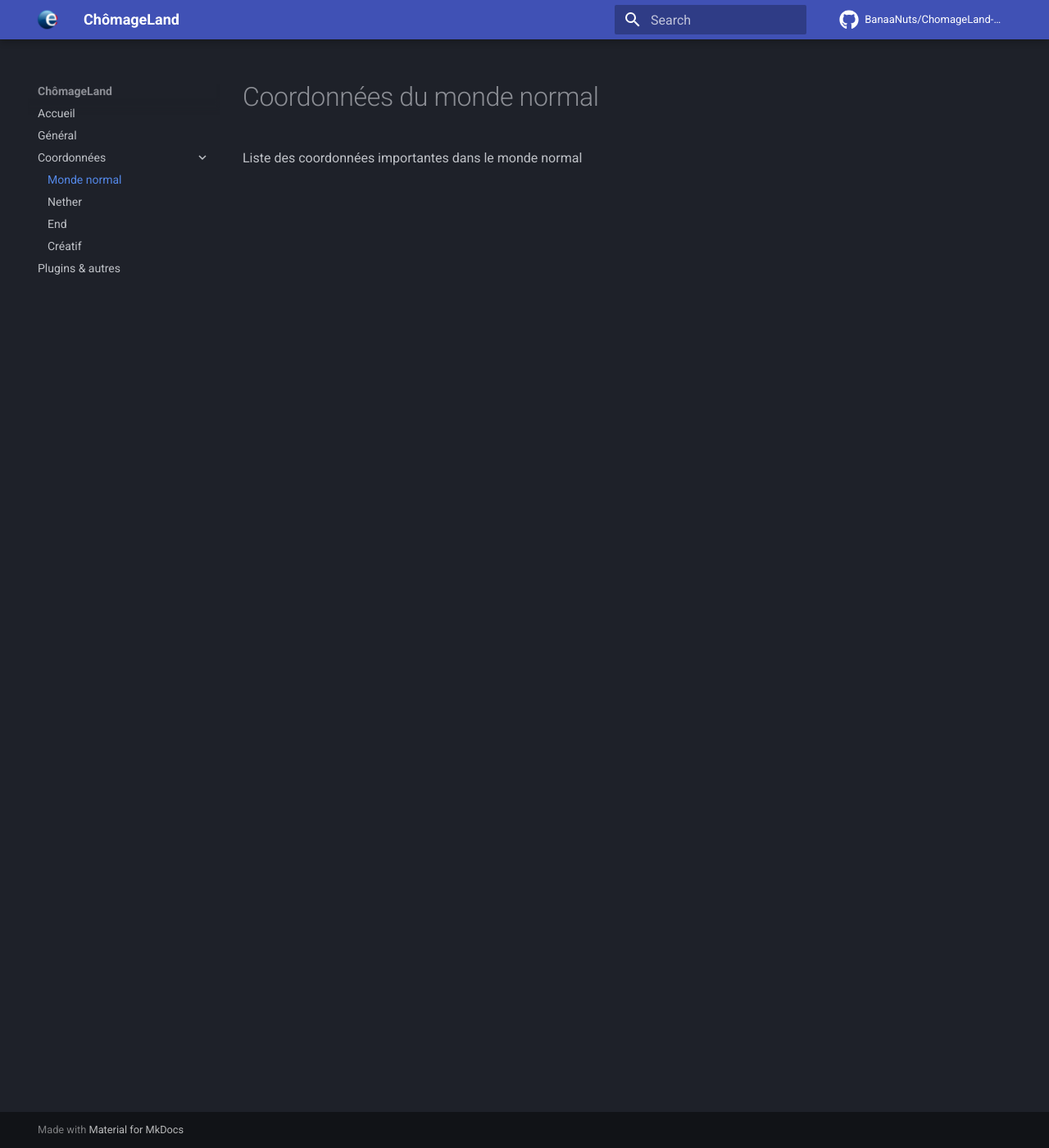
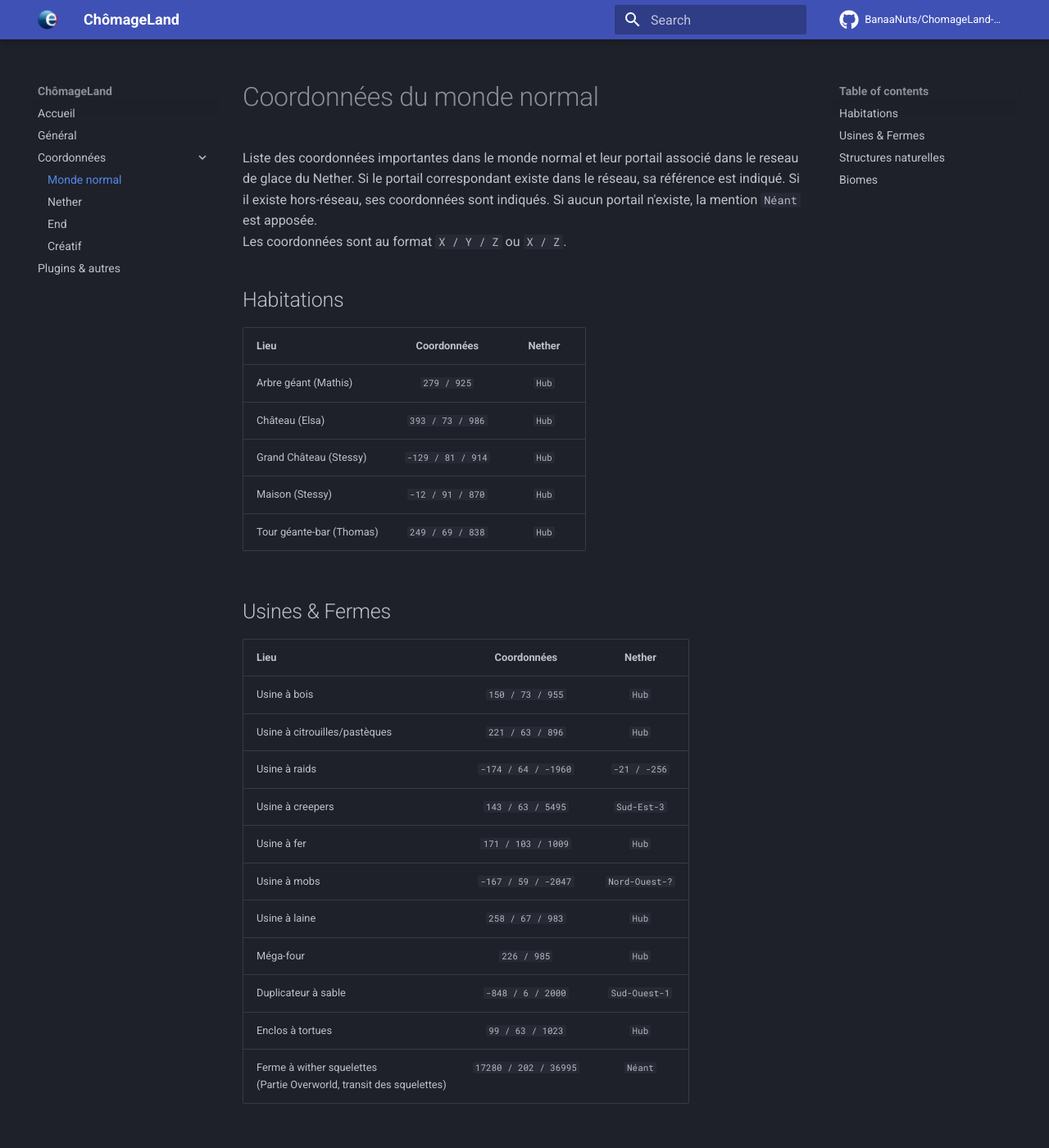
Before and after one commit to BanaaNuts/ChomageLand-Web, an MkDocs documentation site: the page built from docs/coordonnees/coordonnees_normal.md, in a window 1280 px wide and 1400 px high. Shown: the whole window at 82% size. Built offline with MkDocs 1.6.1 and Material for MkDocs 9.7.7, drawn with Linux system fonts in a browser that asks for light colours; comment, search, counter and statistics services are not loaded; some of the changed text lies outside the part shown.

Commit message:
Copie du document GDrive

```diff
--- a/docs/coordonnees/coordonnees_normal.md
+++ b/docs/coordonnees/coordonnees_normal.md
@@ -1,3 +1,56 @@
 #Coordonnées du monde normal
 
-Liste des coordonnées importantes dans le monde normal
+Liste des coordonnées importantes dans le monde normal et leur portail associé dans le reseau de glace du Nether. Si le portail correspondant existe dans le réseau, sa référence est indiqué. Si il existe hors-réseau, ses coordonnées sont indiqués. Si aucun portail n'existe, la mention `Néant` est apposée.
+Les coordonnées sont au format `X / Y / Z` ou `X / Z`.
+
+## Habitations
+
+| Lieu | Coordonnées | Nether |
+|:-----|:-----------:|:------:|
+| Arbre géant (Mathis) | `279 / 925` | `Hub` |
+| Château (Elsa) | `393 / 73 / 986` | `Hub` |
+| Grand Château (Stessy) | `-129 / 81 / 914` | `Hub` |
+| Maison (Stessy) | `-12 / 91 / 870` | `Hub` |
+| Tour géante-bar (Thomas) | `249 / 69 / 838` | `Hub` |
+
+## Usines & Fermes
+
+| Lieu | Coordonnées | Nether |
+|:-----|:-----------:|:------:|
+| Usine à bois | `150 / 73 / 955` | `Hub` |
+| Usine à citrouilles/pastèques | `221 / 63 / 896` |`Hub`|
+| Usine à raids | `-174 / 64 / -1960` | `-21 / -256` |
+| Usine à creepers | `143 / 63 / 5495` | `Sud-Est-3` |
+| Usine à fer | `171 / 103 / 1009` |`Hub`|
+| Usine à mobs | `-167 / 59 / -2047` | `Nord-Ouest-?` |
+| Usine à laine | `258 / 67 / 983` |`Hub`|
+| Méga-four | `226 / 985` |`Hub`|
+| Duplicateur à sable | `-848 / 6 / 2000` | `Sud-Ouest-1` |
+| Enclos à tortues | `99 / 63 / 1023` |`Hub`|
+| Ferme à wither squelettes <br/>(Partie Overworld, transit des squelettes) | `17280 / 202 / 36995` | `Néant` |
+
+## Structures naturelles
+
+| Lieu | Coordonnées | Nether |
+|:-----|:-----------:|:------:|
+| Monument sous-marin | `172 / 5519` | `Sud-Est-2` |
+| Portail de l'End<br/>- [activé, aménagé]<br/>- [désactivé] | <br/>`-848 / 6 / 2000`<br/>`-975 / 25 / -1405` | <br/>`Sud-Ouest-1`<br/>`?` |
+| Tours de Pillagers | `-328 / -2073`<br/>`-375 / -2200`<br/>`103 / 90 / 2263` | `?` |
+| Manoir | `-14776 / -8504` | `-1851 / 128 / -1056` |
+| Double spawner d'araignées des cavernes | `537 / 43 / 407` | `Néant` |
+| Hutte à sorcière | `-13243 / -8395` | `Néant` |
+| Temples du désert | `-869 / -1676`<br/>`-50 / -2035` | `Néant` |
+| Villages<br/>- [désert]<br/>-<br/>-<br/>- [abandonné]<br/>- [enneigé]<br/>- [plaine] | <br/>`536 / -1800`<br/>`-1035 / 1580`<br/>`955 / -444`<br/>`-2220 / 770`<br/>`-871 / -303`<br/>`-2918 / -2302` | <br/>`Néant` |
+
+## Biomes
+
+| Lieu | Coordonnées | Nether |
+|:-----|:-----------:|:------:|
+| Grand océan<br/>Océan de corail | `172 / 5519`<br/>`1581 / -649` | `Néant` |
+| Canyon<br/>Jungle | `2947 / -445` | `368 / -56` |
+| Biome champignon | `1800 / 2393` | `Sud-Est-1` |
+| Piques de glace (très exploité) | `?` | `Nord-Ouest-1` |
+| Forêt fleurie | `760 / 5233` | `Néant` |
+| Déserts<br/>- [moyen]<br/>- [petit]</br>- | <br/>`-869 / -1676`<br/>`-50 / -2035`<br/>`536 / -1800` | <br/>`Néant` |
+| Savanne | `148 / -2195` | `?` |
+| Forêts couvertes | `-1035 / 1580`<br/>`536 / -1800` | `Néant` |
```
